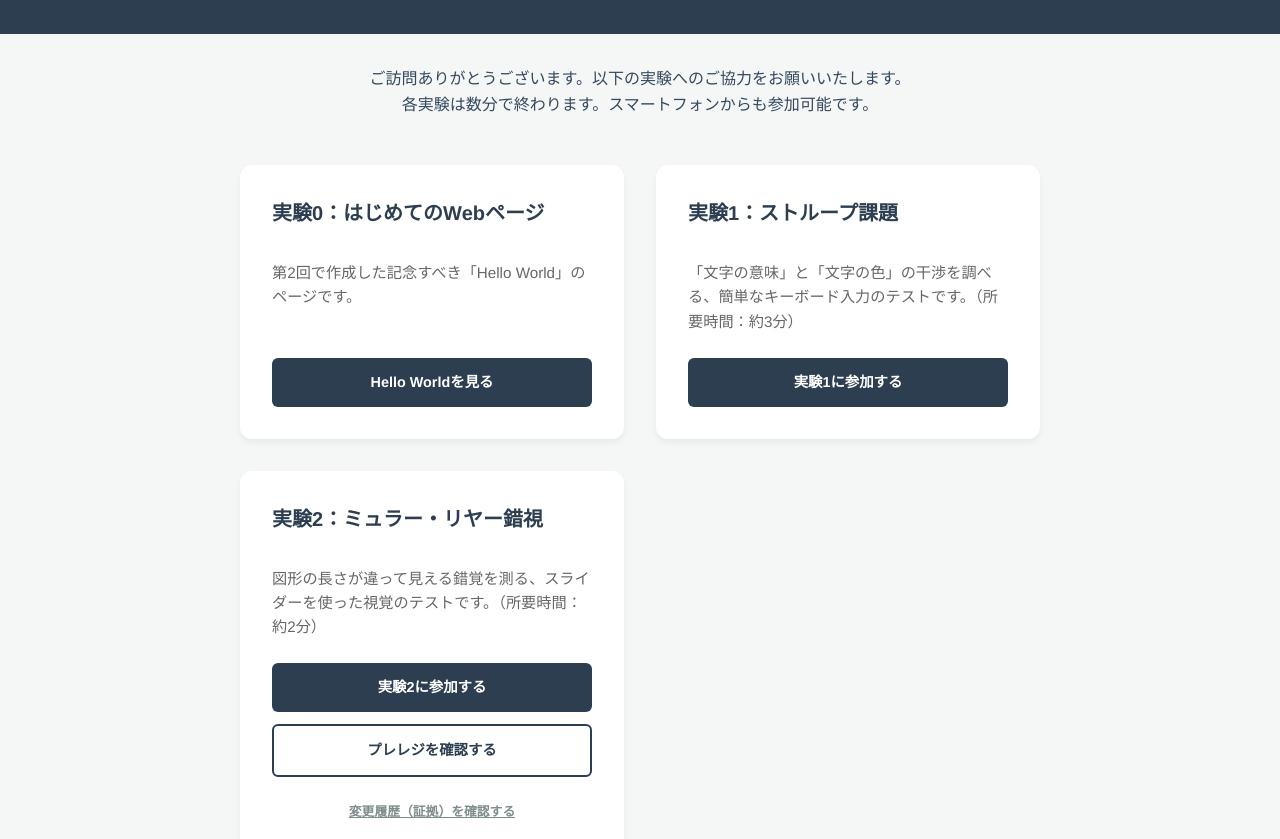
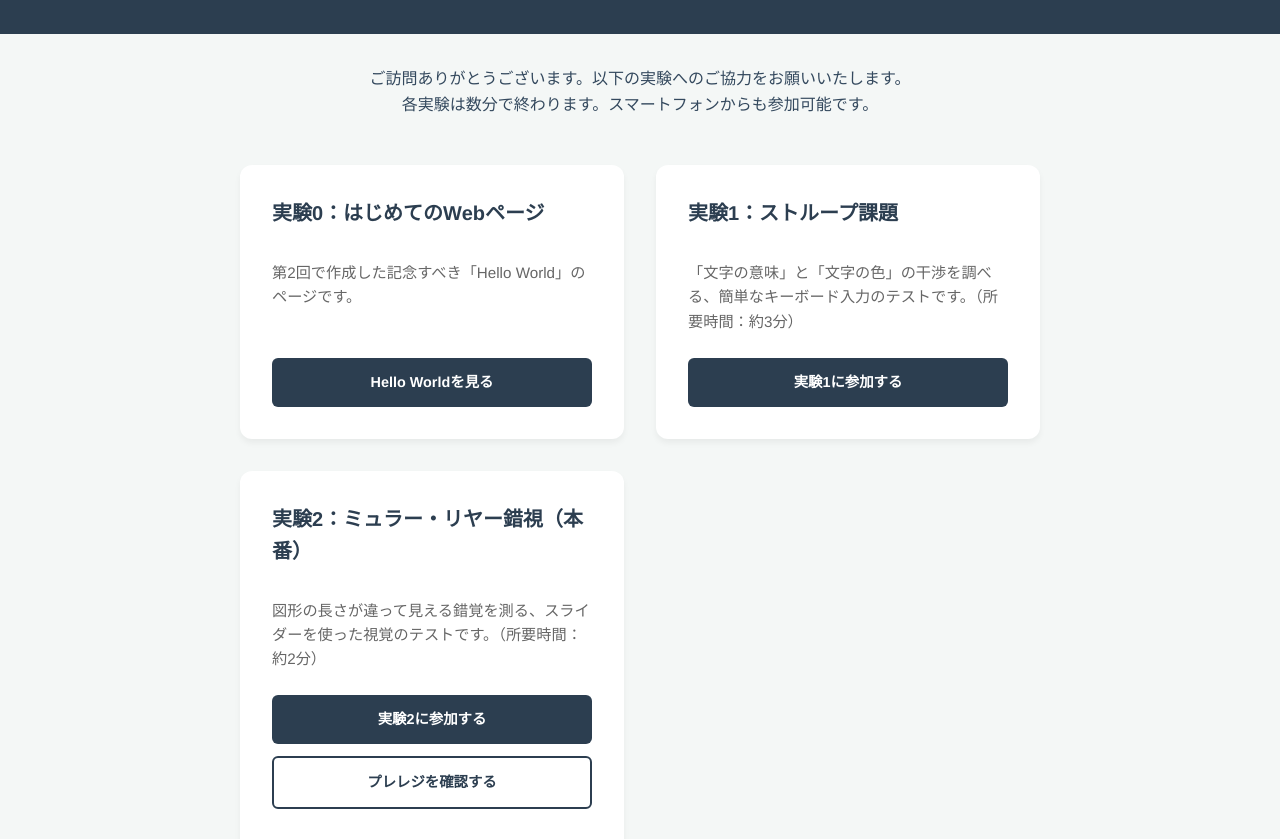
Before and after one commit to syouzi-ryo/my-experiment, a plain HTML site: page index.html in a window 1280 px wide. Shown: the part 113-952 px from the top of the page. Drawn offline with Linux system fonts and the light colour scheme.

Commit message:
Update index.html

```diff
--- a/index.html
+++ b/index.html
@@ -115,8 +115,10 @@
         /* 控えめなリンク：履歴 */
         .btn-text {
             color: #7f8c8d;
-            font-size: 0.8rem;
+            font-size: 0.85rem;
             text-decoration: underline;
+            text-align: center;
+            margin-top: 0.5rem;
         }
         .btn-text:hover { color: var(--primary-navy); }
 
@@ -158,12 +160,12 @@
             </article>
 
             <article class="card">
-                <h2>実験2：ミュラー・リヤー錯視</h2>
+                <h2>実験2：ミュラー・リヤー錯視（本番）</h2>
                 <p>図形の長さが違って見える錯覚を測る、スライダーを使った視覚のテストです。（所要時間：約2分）</p>
                 <div class="btn-group">
                     <a href="muller_lyer_final.html" class="btn btn-primary">実験2に参加する</a>
                     <a href="https://github.com/syouzi-ryo/my-experiment/blob/main/preregistration.md" class="btn btn-outline">プレレジを確認する</a>
-                    <a href="https://github.com/syouzi-ryo/my-experiment/blob/main/preregistration.md" class="btn btn-text">変更履歴（証拠）を確認する</a>
+                    <a href="https://github.com/syouzi-ryo/my-experiment/commits/main/preregistration.md" class="btn btn-text">変更履歴（証拠）を確認する</a>
                 </div>
             </article>
         </main>
```
